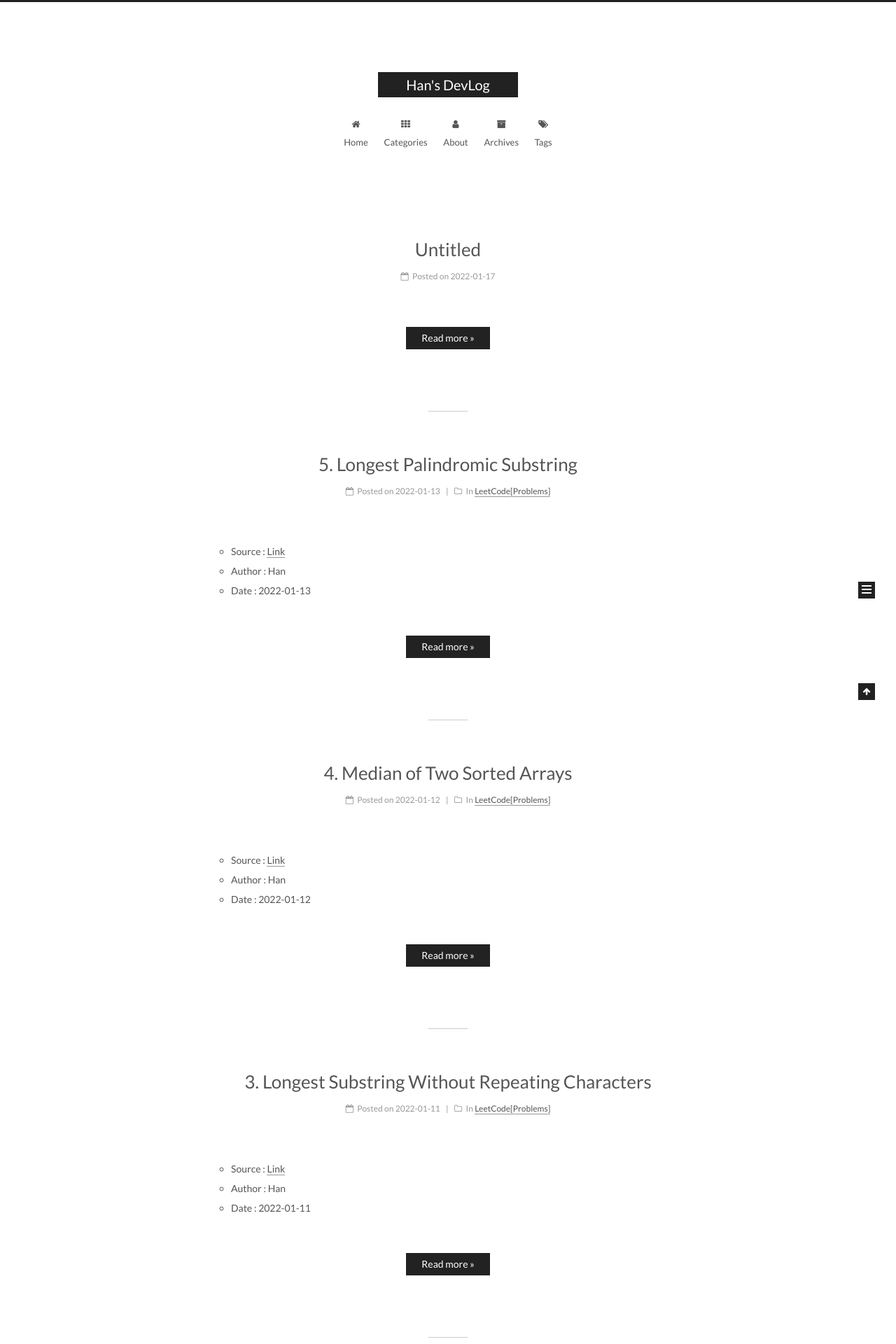
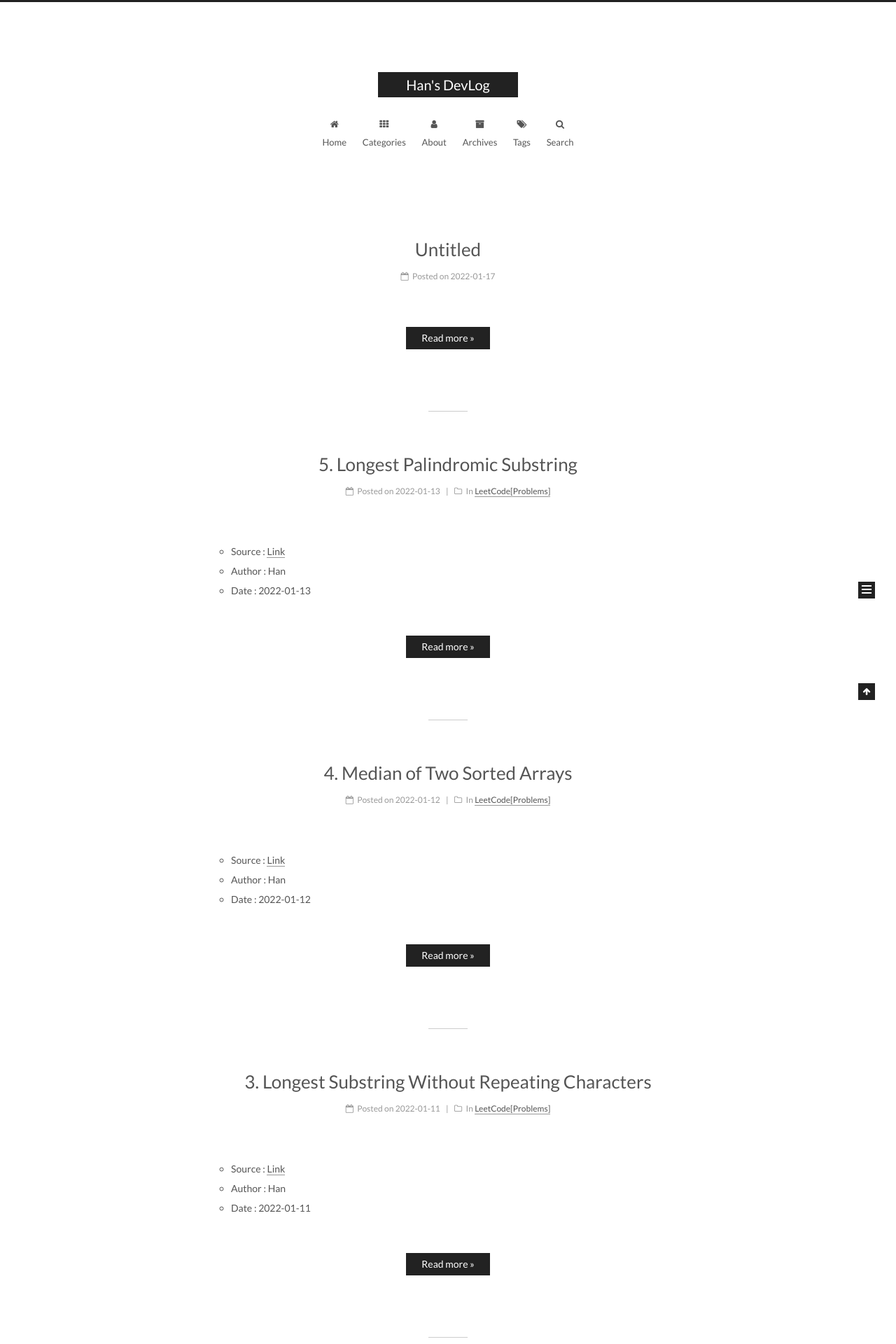
Before and after one commit to hanbong5938/hanbong5938.github.io, a Jekyll site: the page built from index.html, in a window 1280 px wide. Shown: the top 1920 px of the page at 70% size. Built offline with Jekyll 4.4.1, drawn with Linux system fonts in a browser that asks for light colours; the list of posts is cut into pages by our own code; comment, search, counter and statistics services are not loaded.

Commit message:
post update!

```diff
--- a/_config.yml
+++ b/_config.yml
@@ -533,7 +533,7 @@ leancloud_visitors:
 # Get more information on http://ibruce.info/2015/04/04/busuanzi/
 busuanzi_count:
   # count values only if the other configs are false
-  enable: false
+  enable: true
   # custom uv span for the whole site
   site_uv: true
   site_uv_header: <i class="fa fa-user"></i>
@@ -577,7 +577,7 @@ calendar:
 
 # Algolia Search
 algolia_search:
-  enable: false
+  enable: true
   hits:
     per_page: 10
   labels:
@@ -588,7 +588,7 @@ algolia_search:
 
 # Local search
 local_search:
-  enable: false
+  enable: true
   # if auto, trigger search by changing input
   # if manual, trigger search by pressing enter key or search button
   trigger: auto
--- a/search.xml
+++ b/search.xml
@@ -1,6 +1,6 @@
 ---
 layout: null
-sitemap: true
+sitemap: false
 ---
 <?xml version="1.0" encoding="utf-8"?>
 <search>
```
